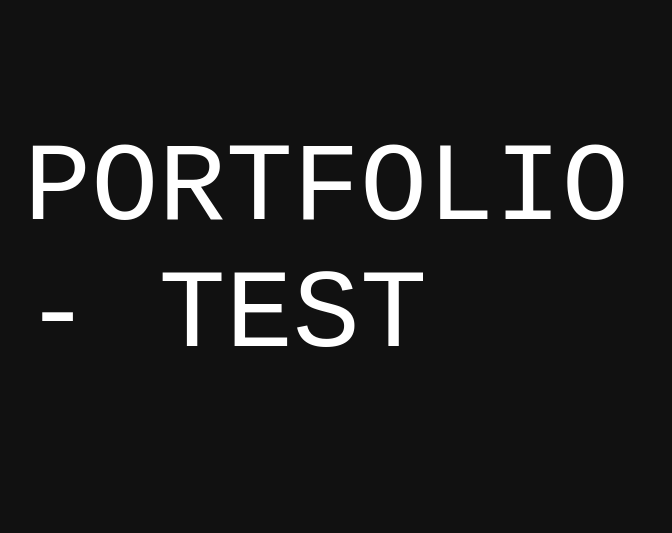
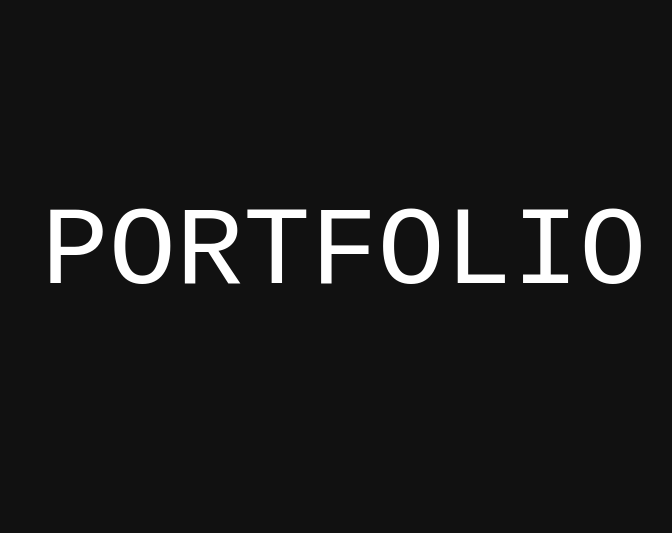
Before and after one commit to EdWreford/OnlinePortfolio, a plain HTML site: page index.html in a window 1280 px wide. Shown: the top 533 px of the page, without its empty margins (296-968 px from the left). Drawn offline with Linux system fonts and the light colour scheme.

Commit message:
Updated readme

```diff
--- a/index.html
+++ b/index.html
@@ -16,7 +16,7 @@
     <div>
         <div class="centerColumn">
             <section class="scroll-lock">
-                <h1 id="mainTitle">PORTFOLIO - TEST</h1>
+                <h1 id="mainTitle">PORTFOLIO</h1>
             </section>
 
             <div class="grid">
```
Also changed, not shown: 1 other file.
